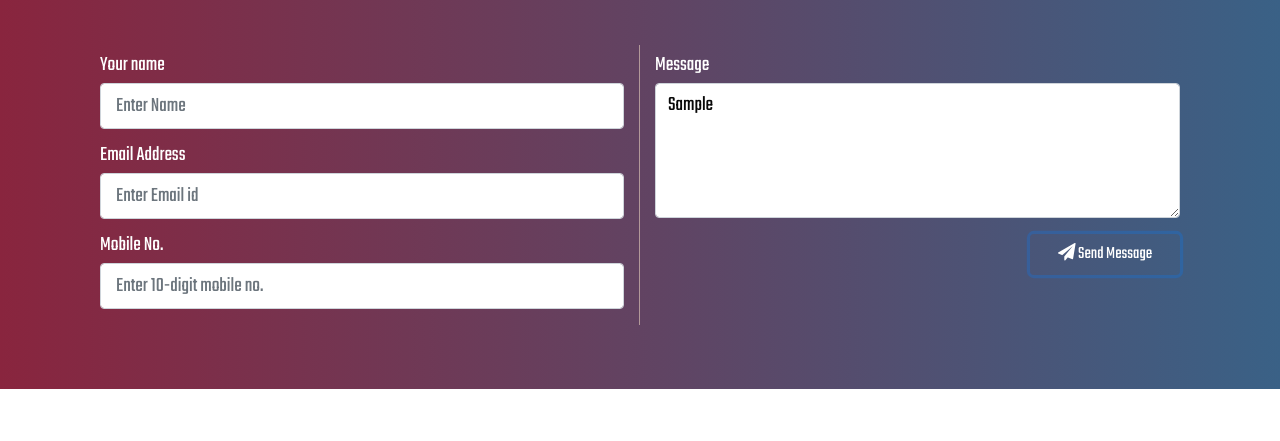
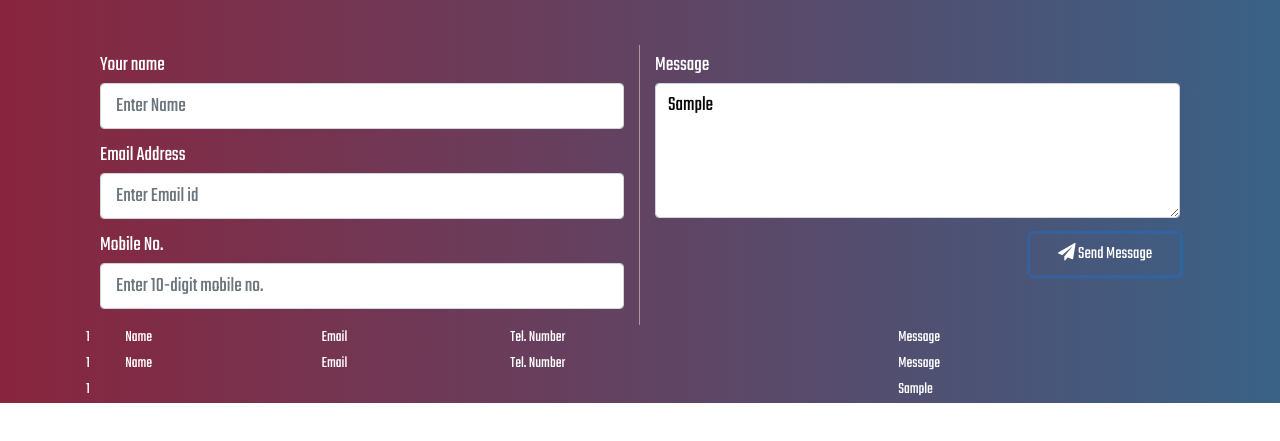
Before and after one commit to macnaer/JS-32-9-1-, a plain HTML site: page 3. DOM/index.html in a window 1280 px wide. Both pictures are taken after typing "Sample" into the empty fields and a click on the button "Send Message". Shown: the part 161-602 px from the top of the page. Drawn offline with nearby package versions, Linux system fonts and the light colour scheme; no server answers.

Commit message:
Simple example

```diff
--- a/3. DOM/css/main.css
+++ b/3. DOM/css/main.css
@@ -1,52 +1,57 @@
 /*Contact sectiom*/
-.content-header{
-    font-family: 'Oleo Script', cursive;
-    color:#fcc500;
+.content-header {
+  font-family: "Oleo Script", cursive;
+  color: #fcc500;
   font-size: 45px;
 }
 
-  .section-content{
+.section-content {
   text-align: center;
-
 }
-  #contact{
-
-    font-family: 'Teko', sans-serif;
+#contact {
+  font-family: "Teko", sans-serif;
   padding-top: 60px;
   width: 100%;
   width: 100vw;
-    height: 550px;
+  height: auto;
   background: #3a6186; /* fallback for old browsers */
-    background: -webkit-linear-gradient(to left, #3a6186 , #89253e); /* Chrome 10-25, Safari 5.1-6 */
-    background: linear-gradient(to left, #3a6186 , #89253e); /* W3C, IE 10+/ Edge, Firefox 16+, Chrome 26+, Opera 12+, Safari 7+ */
-      color : #fff;
+  background: -webkit-linear-gradient(
+    to left,
+    #3a6186,
+    #89253e
+  ); /* Chrome 10-25, Safari 5.1-6 */
+  background: linear-gradient(
+    to left,
+    #3a6186,
+    #89253e
+  ); /* W3C, IE 10+/ Edge, Firefox 16+, Chrome 26+, Opera 12+, Safari 7+ */
+  color: #fff;
 }
-  .contact-section{
+.contact-section {
   padding-top: 40px;
 }
-  .contact-section .col-md-6{
+.contact-section .col-md-6 {
   width: 50%;
 }
 
-  .form-line{
-    border-right: 1px solid #B29999;
+.form-line {
+  border-right: 1px solid #b29999;
   display: inline-block;
-
 }
-  .form-line-right{
+.form-line-right {
   display: inline-block;
   float: right;
 }
 
-  .form-group{
+.form-group {
   margin-top: 10px;
 }
-  label{
+label {
   font-size: 1.3em;
   line-height: 1em;
   font-weight: normal;
 }
-  .form-control{
+.form-control {
   font-size: 1.3em;
   color: #080808;
 }
@@ -55,11 +60,13 @@
   /* margin-top: px;*/
 }
 
-  .submit{
+.submit {
   font-size: 1.1em;
   float: right;
   width: 150px;
   background-color: transparent;
   color: #fff;
-
 }
+.userTable {
+  width: 100%;
+}
--- a/3. DOM/index.html
+++ b/3. DOM/index.html
@@ -18,6 +18,7 @@
                 </div>
                 <div class="contact-section">
                 <div class="container">
+                    <div class="currency"></div>
                     <form>
                         <div class="col-md-6 form-line">
                               <div class="form-group">
@@ -46,6 +47,13 @@
                         </div>
                     </form>
                 </div>
+                <div class="container">
+                    <div class="row">
+                        <div class="col printUser">
+
+                        </div>
+                    </div>
+                </div>
             </section>
 
     <script src="https://code.jquery.com/jquery-1.11.1.min.js"></script>
--- a/3. DOM/js/index.js
+++ b/3. DOM/js/index.js
@@ -1,8 +1,19 @@
 window.addEventListener("load", Init);
+
+let userArr = [
+  {
+    ID: "1",
+    Name: "Name",
+    Email: "Email",
+    TelNumber: "Tel. Number",
+    Message: "Message"
+  }
+];
 
 function Init() {
   const sendMSG = document.querySelector(".sendMSG");
   sendMSG.addEventListener("click", GetData);
+  PrintClients();
   Request();
 }
 
@@ -13,13 +24,15 @@ function GetData() {
   const telNumber = document.querySelector(".telNumber").value;
 
   const formData = {
-    username: username,
-    email: email,
-    message: message,
-    telNumber: telNumber
+    ID: "1",
+    Name: username,
+    Email: email,
+    TelNumber: telNumber,
+    Message: message
   };
 
-  console.log("formData", formData);
+  userArr.push(formData);
+  PrintClients();
 }
 
 function Request() {
@@ -41,3 +54,38 @@ function Request() {
   };
   xhr.send();
 }
+
+function PrintClients() {
+  console.log("userArr", userArr);
+
+  let printUser = document.querySelector(".printUser");
+  // printUser.removeChild("userTable");
+
+  let chkTable = document.getElementsByClassName("userTable");
+  if (chkTable.length > 0) {
+    printUser.firstChild.remove();
+  }
+
+  let table = document.createElement("table");
+  table.setAttribute("class", "userTable");
+  for (let i = 0; i < userArr.length; i++) {
+    let th = document.createElement("tr");
+    let tableID = document.createElement("td");
+    let tableName = document.createElement("td");
+    let tableEmail = document.createElement("td");
+    let tableTelNumber = document.createElement("td");
+    let tableMessage = document.createElement("td");
+    tableID.innerHTML = userArr[i].ID;
+    tableName.innerHTML = userArr[i].Name;
+    tableEmail.innerHTML = userArr[i].Email;
+    tableTelNumber.innerHTML = userArr[i].TelNumber;
+    tableMessage.innerHTML = userArr[i].Message;
+    th.appendChild(tableID);
+    th.appendChild(tableName);
+    th.appendChild(tableEmail);
+    th.appendChild(tableTelNumber);
+    th.appendChild(tableMessage);
+    table.appendChild(th);
+  }
+  printUser.appendChild(table);
+}
```
Lines whose indentation alone changed are shown as unchanged.
